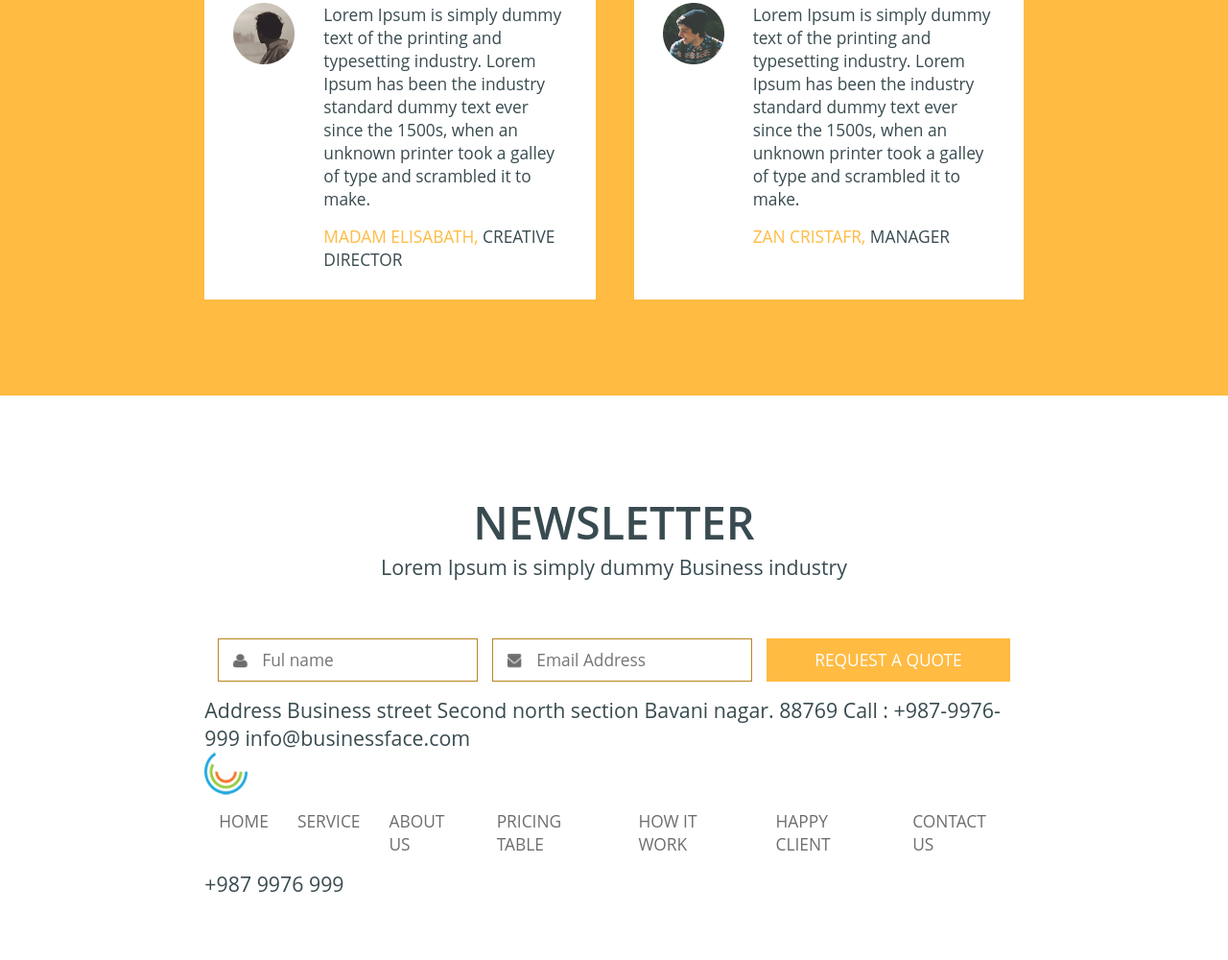
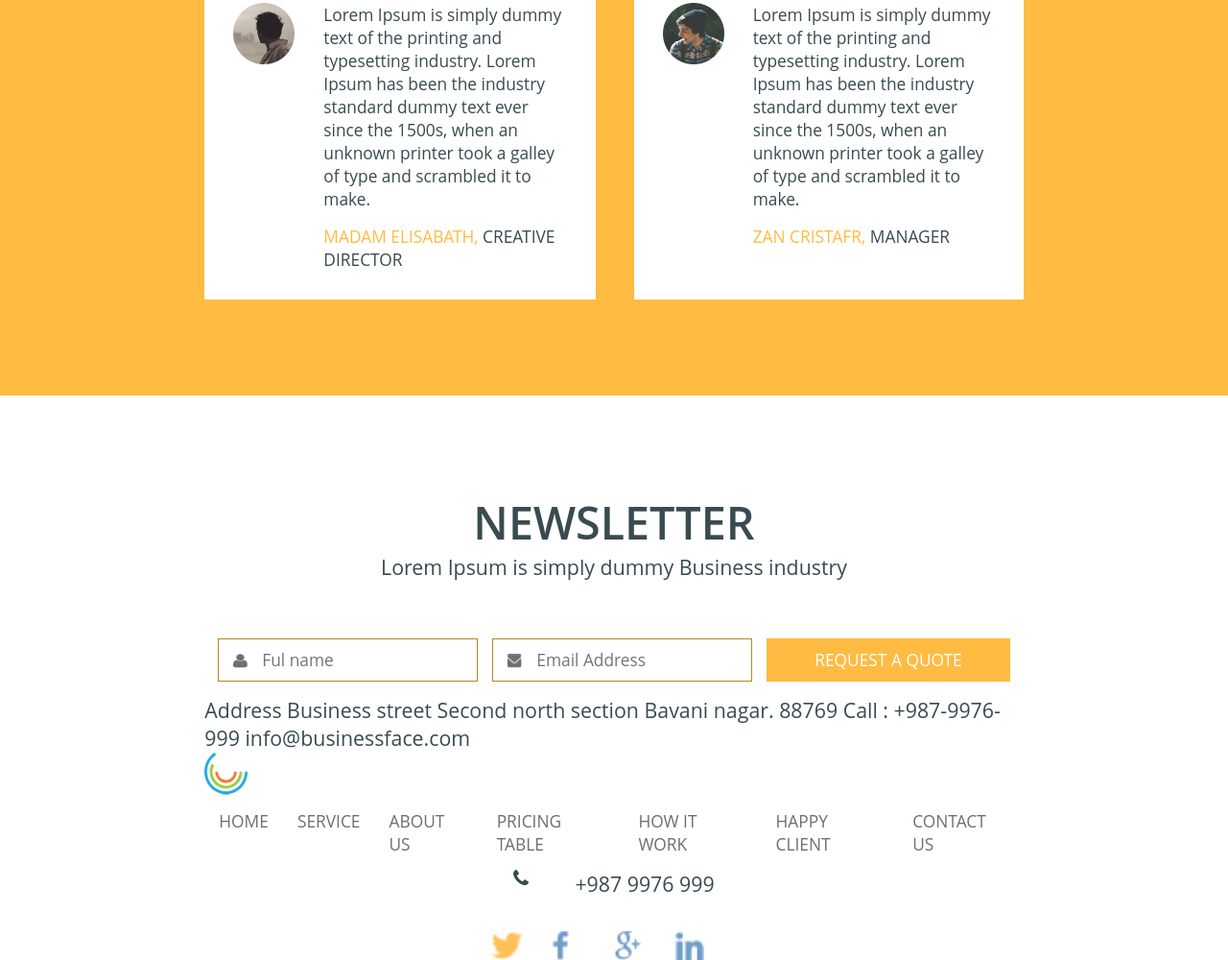
Before and after one commit to MrPelmeshik/MaslyataProj, a plain HTML site: page learning_the_layout/index.html in a window 1280 px wide. Shown: the part 4785-5785 px from the top of the page at 96% size. Before the commit the page ends 5720 px from the top, so only its background shows below. Drawn offline with Linux system fonts and the light colour scheme.

Commit message:
fix(minor): footer

```diff
--- a/learning_the_layout/index.css
+++ b/learning_the_layout/index.css
@@ -43,6 +43,9 @@ input {
 
 .align-center {
     margin: 0 auto;
+}
+.justify-content-center {
+    justify-content: center;
 }
 .text-align-center {
     text-align: center;
@@ -378,18 +381,41 @@ input {
     height: 100%;
 }
 
+.phone {
+    display: flex;
+    justify-content: center;
+}
+.phone-ico {
+    background: url(./content/Phone.png) no-repeat;
+    width: 3em;
+    height: 3em;
+}
 .messenger-ico {
-
+    display: flex;
+    justify-content: center;
+    height: 30px;
 }
 .ico-twitter {
-
+    background: url(./content/Twitter.png) no-repeat;
+    background-size: contain;
+    width: 3em;
+    height: 100%;
 }
 .ico-facebook {
-
+    background: url(./content/Facebook.png) no-repeat;
+    background-size: contain;
+    width: 3em;
+    height: 100%;
 }
 .ico-google-plus {
-
+    background: url(./content/GooglePlus.png) no-repeat;
+    background-size: contain;
+    width: 3em;
+    height: 100%;
 }
 .ico-linkedin {
-
+    background: url(./content/LinkedIn.png) no-repeat;
+    background-size: contain;
+    width: 3em;
+    height: 100%;
 }
--- a/learning_the_layout/index.html
+++ b/learning_the_layout/index.html
@@ -279,7 +279,7 @@
     </div>
 </div>
 <div id="footer">
-    <div class="menu">
+    <div class="menu justify-content-center">
         <div class="menu-item small-text">HOME</div>
         <div class="menu-item small-text">SERVICE</div>
         <div class="menu-item small-text">ABOUT US</div>
```
